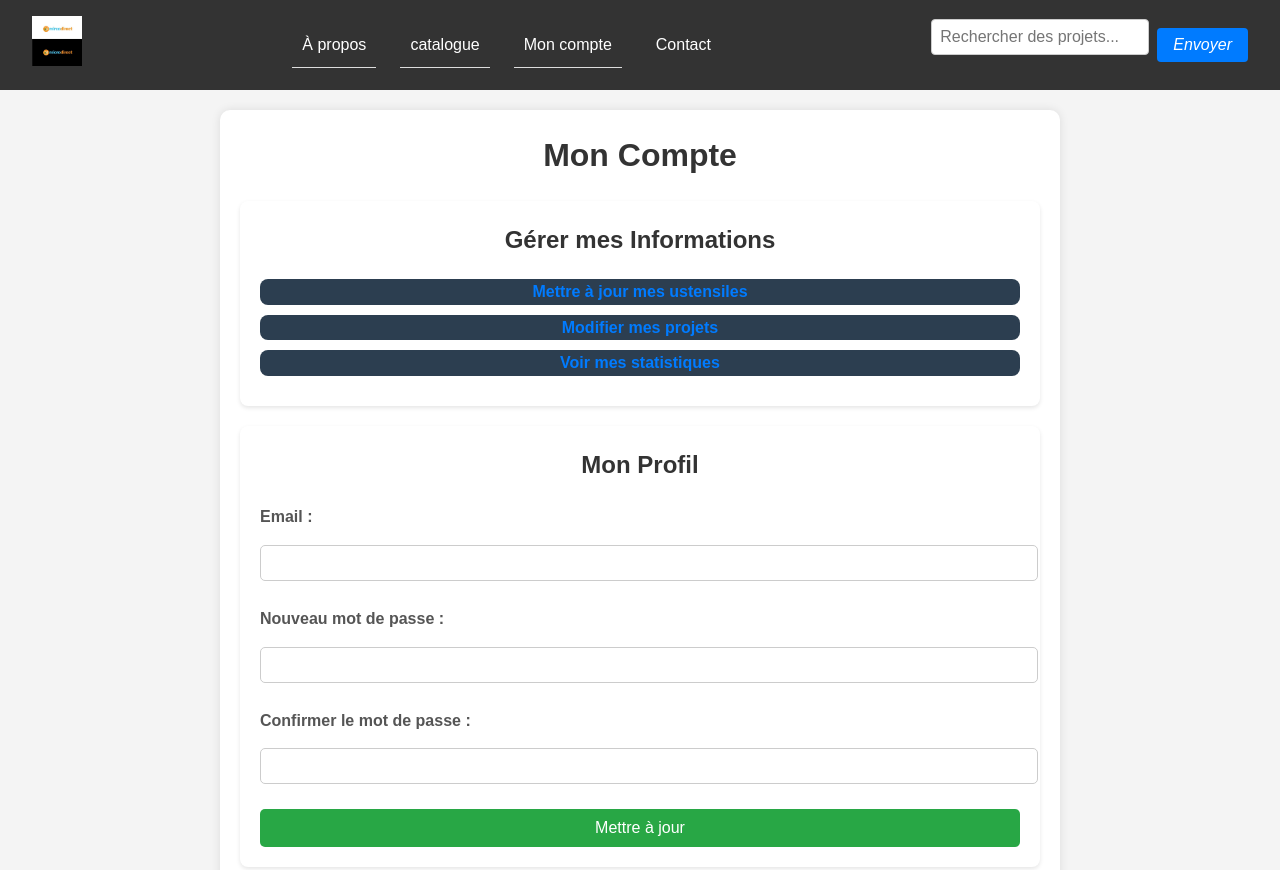
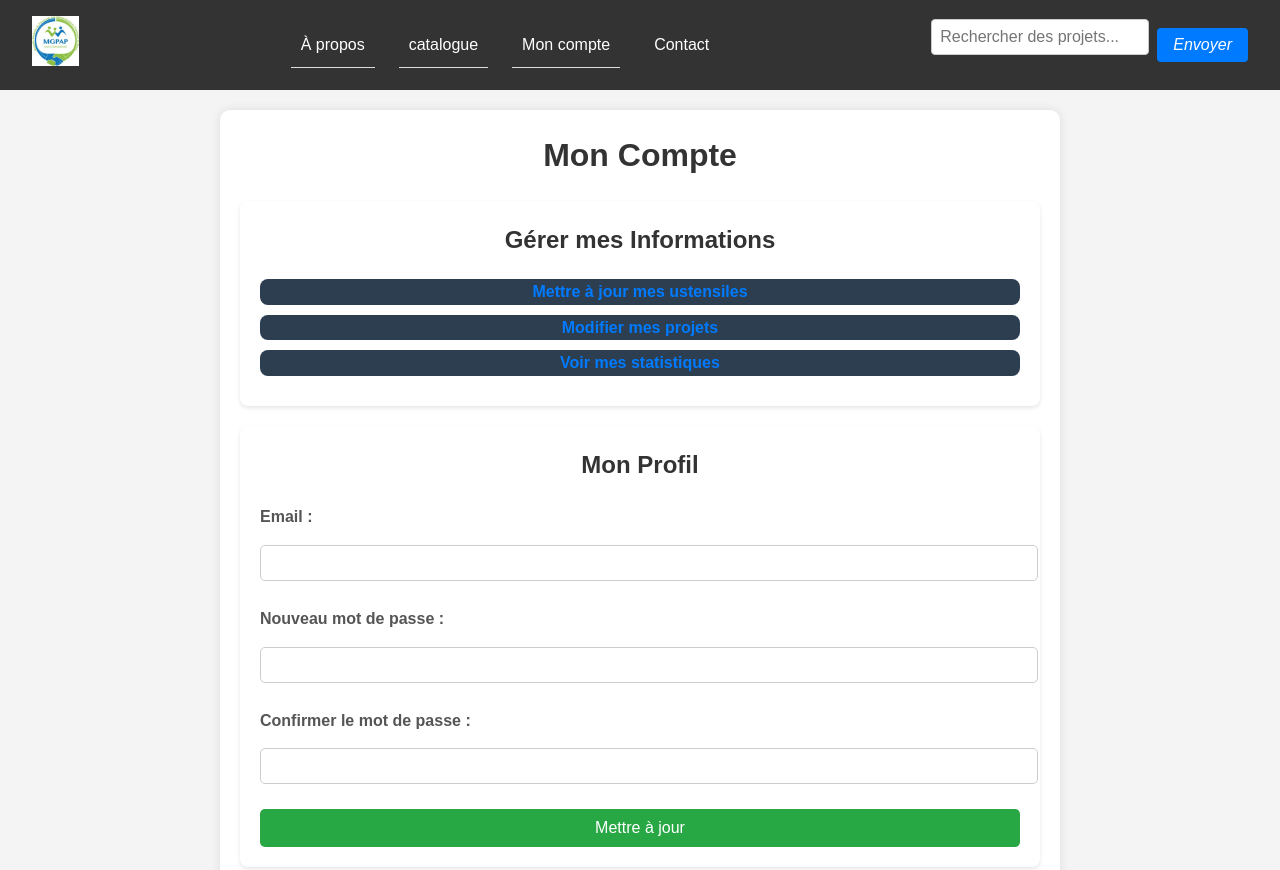
Before and after one commit to Ma-2003arch/vitrine, a plain HTML site: page Compte.html in a window 1280 px wide. Shown: the top 870 px of the page. Drawn offline with Linux system fonts and the light colour scheme.

Commit message:
Modification

```diff
--- a/Compte.html
+++ b/Compte.html
@@ -12,7 +12,8 @@
     <header>
         <nav class="navbar">
             <div class="logo">
-                <a href="index.html"><img src="Help us create a microfinance cartel _ Logo design contest (1).jpeg"
+                <a href="index.html"><img
+                        src="Mutuelle Générale du Personnel des Administrations Logo PNG Vector (AI) Free Download.jpeg"
                         alt="Logo"></a>
             </div>
             <ul class="nav-links">
```
Also changed, not shown: Accueil.html (+6 -2 lines), contact.html (+2 -1 lines), paiement.html (+2 -1 lines), projets.html (+2 -1 lines).
